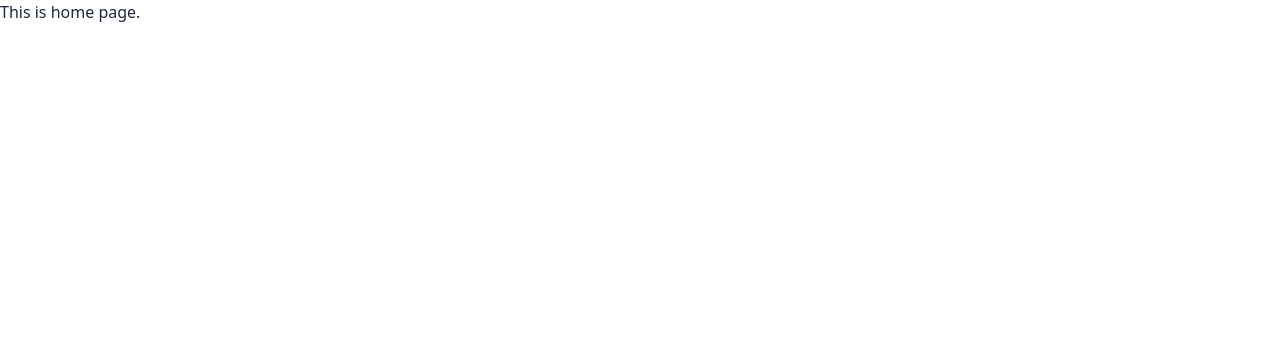
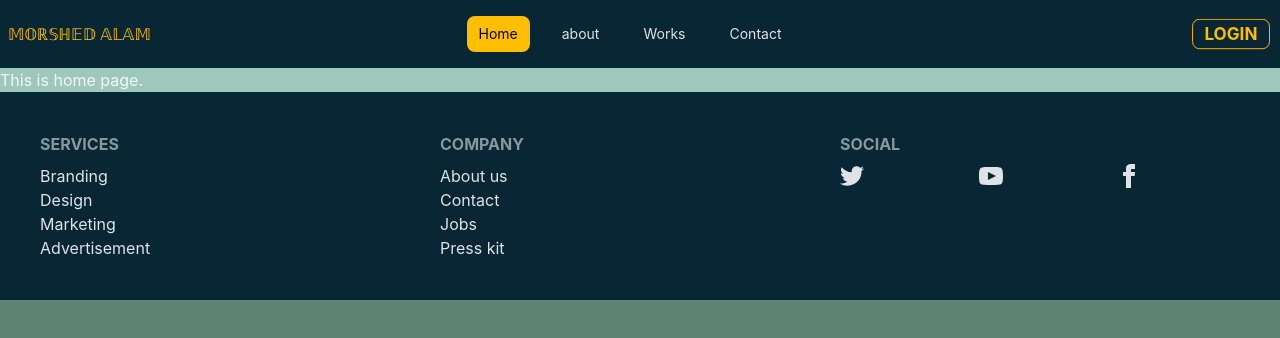
Before and after one commit to morz-mamun/T-Assistance-Client, a React (Vite) app: page / in a window 1280 px wide. Shown: the top 338 px of the page. Built offline with nearby package versions, Linux system fonts and the light colour scheme.

Commit message:
navbar done

```diff
--- a/src/Main/Main.jsx
+++ b/src/Main/Main.jsx
@@ -1,9 +1,15 @@
 import { Outlet } from "react-router-dom";
+import Navbar from "../Shared/Navbar/Navbar";
+import Footer from "../Shared/Footer/Footer";
 
 const Main = () => {
     return (
-        <div>
+        <div className="">
+            <Navbar></Navbar>
+            <div className='bg-[#9EC8B9] max-w-screen-2xl mx-auto'>
             <Outlet></Outlet>
+            </div>
+            <Footer></Footer>
         </div>
     );
 };
--- /dev/null
+++ b/src/Shared/Footer/Footer.jsx
@@ -0,0 +1,60 @@
+const Footer = () => {
+  return (
+    <footer className="grid grid-cols-3 p-10 bg-[#092635]">
+      <nav className="flex flex-col">
+        <header className="footer-title">Services</header>
+        <a className="link link-hover">Branding</a>
+        <a className="link link-hover">Design</a>
+        <a className="link link-hover">Marketing</a>
+        <a className="link link-hover">Advertisement</a>
+      </nav>
+      <nav className="flex flex-col">
+        <header className="footer-title">Company</header>
+        <a className="link link-hover">About us</a>
+        <a className="link link-hover">Contact</a>
+        <a className="link link-hover">Jobs</a>
+        <a className="link link-hover">Press kit</a>
+      </nav>
+      <nav>
+        <header className="footer-title">Social</header>
+        <div className="grid grid-flow-col gap-4">
+          <a>
+            <svg
+              xmlns="http://www.w3.org/2000/svg"
+              width="24"
+              height="24"
+              viewBox="0 0 24 24"
+              className="fill-current"
+            >
+              <path d="M24 4.557c-.883.392-1.832.656-2.828.775 1.017-.609 1.798-1.574 2.165-2.724-.951.564-2.005.974-3.127 1.195-.897-.957-2.178-1.555-3.594-1.555-3.179 0-5.515 2.966-4.797 6.045-4.091-.205-7.719-2.165-10.148-5.144-1.29 2.213-.669 5.108 1.523 6.574-.806-.026-1.566-.247-2.229-.616-.054 2.281 1.581 4.415 3.949 4.89-.693.188-1.452.232-2.224.084.626 1.956 2.444 3.379 4.6 3.419-2.07 1.623-4.678 2.348-7.29 2.04 2.179 1.397 4.768 2.212 7.548 2.212 9.142 0 14.307-7.721 13.995-14.646.962-.695 1.797-1.562 2.457-2.549z"></path>
+            </svg>
+          </a>
+          <a>
+            <svg
+              xmlns="http://www.w3.org/2000/svg"
+              width="24"
+              height="24"
+              viewBox="0 0 24 24"
+              className="fill-current"
+            >
+              <path d="M19.615 3.184c-3.604-.246-11.631-.245-15.23 0-3.897.266-4.356 2.62-4.385 8.816.029 6.185.484 8.549 4.385 8.816 3.6.245 11.626.246 15.23 0 3.897-.266 4.356-2.62 4.385-8.816-.029-6.185-.484-8.549-4.385-8.816zm-10.615 12.816v-8l8 3.993-8 4.007z"></path>
+            </svg>
+          </a>
+          <a>
+            <svg
+              xmlns="http://www.w3.org/2000/svg"
+              width="24"
+              height="24"
+              viewBox="0 0 24 24"
+              className="fill-current"
+            >
+              <path d="M9 8h-3v4h3v12h5v-12h3.642l.358-4h-4v-1.667c0-.955.192-1.333 1.115-1.333h2.885v-5h-3.808c-3.596 0-5.192 1.583-5.192 4.615v3.385z"></path>
+            </svg>
+          </a>
+        </div>
+      </nav>
+    </footer>
+  );
+};
+
+export default Footer;
--- a/src/Shared/Navbar/Navbar.jsx
+++ b/src/Shared/Navbar/Navbar.jsx
@@ -1,10 +1,83 @@
+
+import { Link, NavLink } from "react-router-dom";
 
 const Navbar = () => {
-    return (
-        <div>
-
+  const navLinks = (
+    <>
+      <NavLink className={({isActive}) => isActive? "bg-warning text-black rounded-lg px-3 py-2 mr-5" : "mr-5 hover:text-warning px-3 py-2" } to={"/"}> Home
+      </NavLink>
+      <NavLink className={({isActive}) => isActive? "bg-warning text-black rounded-lg px-3 py-2 mr-5" : " mr-5 hover:text-warning px-3 py-2" } to={"about"}> about
+      </NavLink>
+      <NavLink className={({isActive}) => isActive? "bg-warning text-black rounded-lg px-3 py-2 mr-5" : "mr-5 hover:text-warning px-3 py-2" } to={"/myWork"}> Works
+      </NavLink>
+      <NavLink className={({isActive}) => isActive? "bg-warning text-black rounded-lg px-3 py-2 mr-5" : "mr-5 hover:text-warning px-3 py-2" } to={"/contact"}> Contact
+      </NavLink>
+    </>
+  );
+  return (
+    <div className="bg-[#092635] ">
+        <div className="navbar max-w-screen-2xl mx-auto">
+      <div className="navbar-start">
+        <div className="dropdown">
+          <div tabIndex={0} role="button" className="btn btn-ghost lg:hidden">
+            <svg
+              xmlns="http://www.w3.org/2000/svg"
+              className="h-5 w-5"
+              fill="none"
+              viewBox="0 0 24 24"
+              stroke="currentColor"
+            >
+              <path
+                strokeLinecap="round"
+                strokeLinejoin="round"
+                strokeWidth="2"
+                d="M4 6h16M4 12h8m-8 6h16"
+              />
+            </svg>
+          </div>
+          <ul
+            tabIndex={0}
+            className="menu menu-sm dropdown-content mt-3 z-[1] p-2 shadow bg-white text-black rounded-box"
+          >
+            {navLinks}
+          </ul>
         </div>
-    );
+        <Link className="hidden md:block" to={"/"}>
+          <button
+            data-aos="flip-left"
+            data-aos-easing="ease-out-cubic"
+            data-aos-duration="3000"
+            className="hover:text-white text-warning"
+          >
+            𝕄𝕆ℝ𝕊ℍ𝔼𝔻 𝔸𝕃𝔸𝕄
+          </button>
+        </Link>
+      </div>
+      <div className="navbar-center hidden lg:flex">
+        <ul className="menu menu-horizontal px-1">{navLinks}</ul>
+      </div>
+      <div className="navbar-end">
+      <Link className="block md:hidden" to={"/"}>
+          <button
+            data-aos="flip-left"
+            data-aos-easing="ease-out-cubic"
+            data-aos-duration="3000"
+            className="hover:text-red-600"
+          >
+            𝕄𝕆ℝ𝕊ℍ𝔼𝔻 <span className="text-warning font-bold">𝔸𝕃𝔸𝕄</span>
+          </button>
+        </Link>
+        <Link data-aos="flip-right"
+            data-aos-easing="ease-out-cubic"
+            data-aos-duration="3000"  className="hidden md:block" to={"contact"}>
+          <button className="text-warning font-bold text-lg btn btn-sm btn-outline hover:border-red-600 hover:bg-white hover:text-black">
+            LOGIN
+          </button>
+        </Link>
+      </div>
+    </div>
+    </div>
+  );
 };
 
 export default Navbar;
--- a/src/index.css
+++ b/src/index.css
@@ -2,17 +2,12 @@
 @tailwind components;
 @tailwind utilities;
 
-/* :root {
+:root {
   font-family: Inter, system-ui, Avenir, Helvetica, Arial, sans-serif;
   line-height: 1.5;
   font-weight: 400;
 
   color-scheme: light dark;
   color: rgba(255, 255, 255, 0.87);
-  background-color: #242424;
-
-  font-synthesis: none;
-  text-rendering: optimizeLegibility;
-  -webkit-font-smoothing: antialiased;
-  -moz-osx-font-smoothing: grayscale;
-} */
+  background-color: #5C8374;
+}
--- a/src/main.jsx
+++ b/src/main.jsx
@@ -11,6 +11,8 @@
 
 ReactDOM.createRoot(document.getElementById('root')).render(
   <React.StrictMode>
+   <div>
    <RouterProvider router={router} />
+   </div>
   </React.StrictMode>,
 )
```
Also changed, not shown: src/Routes/Routes.jsx (+8 -1 lines).
